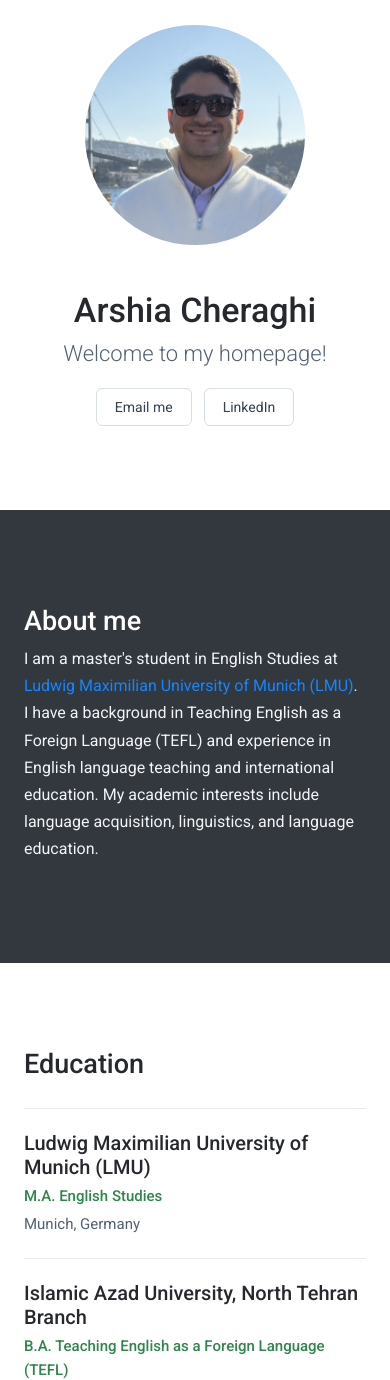
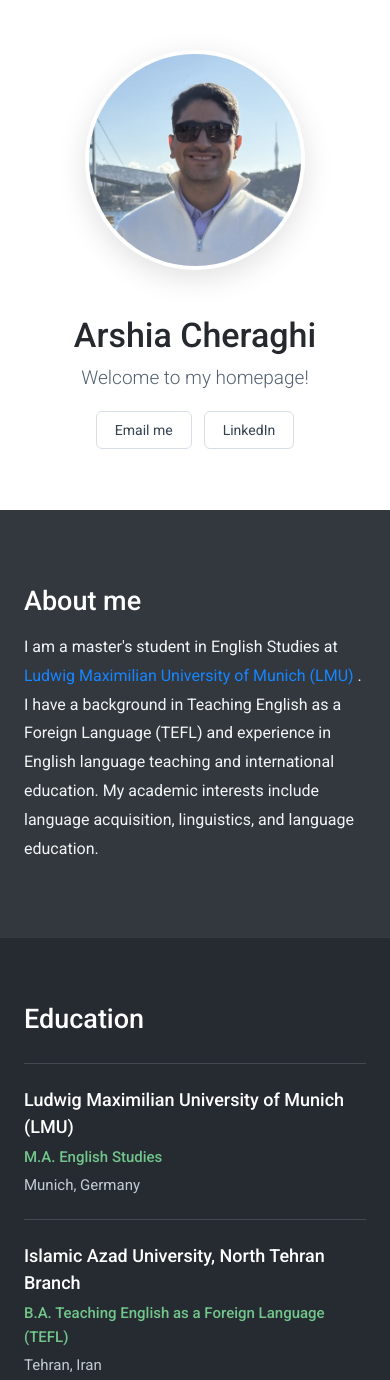
Before and after one commit to arshiacheraghiedu-bot/arshiacheraghiedu-bot.github.io, a plain HTML site: page index.html in a window 390 px wide. Shown: the top 1380 px of the page. Drawn offline with Linux system fonts and the light colour scheme.

Commit message:
Update index.html

```diff
--- a/index.html
+++ b/index.html
@@ -1,35 +1,60 @@
+
 <!DOCTYPE html>
 <html lang="en">
 <head>
 <meta charset="UTF-8">
 <meta name="viewport" content="width=device-width, initial-scale=1.0">
+
 <meta name="description" content="Academic homepage of Arshia Cheraghi, M.A. student in English Studies at LMU Munich.">
+
 <title>Arshia Cheraghi | Homepage</title>
+
 <link rel="preconnect" href="https://fonts.googleapis.com">
 <link rel="preconnect" href="https://fonts.gstatic.com" crossorigin>
+
 <link href="https://fonts.googleapis.com/css2?family=Roboto:wght@300;400;500;700&display=swap" rel="stylesheet">
+
 <style>
+
 :root {
   --lmu-green: #2f854c;
   --dark: #32383e;
-  --text: #25292e;
-  --muted: #526171;
+  --dark-secondary: #252b31;
+  --dark-footer: #1c2126;
+  --text: #ffffff;
+  --muted: #c4cbd3;
   --link: #1685ff;
 }
-* { box-sizing: border-box; margin: 0; padding: 0; }
-html { scroll-behavior: smooth; }
+
+* {
+  box-sizing: border-box;
+  margin: 0;
+  padding: 0;
+}
+
+html {
+  scroll-behavior: smooth;
+}
+
 body {
   font-family: "Roboto", Arial, sans-serif;
   color: var(--text);
-  background: #fff;
+  background: var(--dark);
 }
+
+/* =========================
+   HERO / PROFILE SECTION
+========================= */
+
 .hero {
   min-height: 540px;
   text-align: center;
-  background: #fff;
-  padding: 0 20px 70px;
+  background: #ffffff;
+  color: #25292e;
+  padding: 35px 20px 70px;
   overflow: hidden;
 }
+
 .portrait-stage {
   width: 310px;
   height: 310px;
@@ -39,193 +64,358 @@ body {
   align-items: center;
   justify-content: center;
 }
-.lmu-word {
-  position: absolute;
-  left: 50%;
-  top: 50%;
-  transform: translate(-50%, -50%);
-  font-size: clamp(100px, 16vw, 160px);
-  line-height: 1;
-  font-weight: 700;
-  letter-spacing: -10px;
-  color: var(--lmu-green);
-  opacity: .22;
-  z-index: 0;
-  white-space: nowrap;
+
+/* حذف لوگوی پشت عکس */
+
+.lmu-word,
+.lmu-mark {
+  display: none;
 }
-.lmu-mark {
-  position: absolute;
-  width: 235px;
-  height: 123px;
-  object-fit: contain;
-  opacity: .13;
-  z-index: 0;
-}
+
+/* تصویر پروفایل */
+
 .profile-photo {
   position: relative;
   z-index: 1;
+
   width: 250px;
   height: 250px;
+
   border-radius: 50%;
   object-fit: cover;
   object-position: center 35%;
+
   display: block;
   background: #e8eef0;
+
+  border: 4px solid #ffffff;
+
+  box-shadow: 0 8px 30px rgba(0, 0, 0, 0.12);
 }
+
 .hero h1 {
   font-size: clamp(34px, 4vw, 44px);
   line-height: 1.2;
   font-weight: 500;
   margin-bottom: 10px;
 }
+
 .hero .welcome {
   font-size: 22px;
   font-weight: 300;
-  color: var(--muted);
+  color: #526171;
 }
+
 .hero-actions {
   margin-top: 22px;
+
   display: flex;
   justify-content: center;
   gap: 12px;
   flex-wrap: wrap;
 }
+
 .action {
   display: inline-flex;
   align-items: center;
   justify-content: center;
+
   padding: 10px 18px;
+
   border-radius: 6px;
   font-size: 14px;
   text-decoration: none;
+
   border: 1px solid #d8dee5;
   color: #344252;
   background: white;
-  transition: .2s ease;
+
+  transition: 0.2s ease;
 }
+
 .action:hover {
   border-color: var(--lmu-green);
   color: var(--lmu-green);
   transform: translateY(-2px);
 }
+
+/* =========================
+   ABOUT SECTION
+========================= */
+
 .about {
   background: var(--dark);
-  color: #fff;
-  padding: 160px 24px 100px;
+  color: #ffffff;
+
+  padding: 100px 24px;
   min-height: 390px;
 }
+
 .content-wrap {
   max-width: 800px;
   margin: 0 auto;
 }
-.about h2, .education h2 {
+
+.about h2,
+.education h2 {
   font-size: 30px;
   font-weight: 500;
-  margin-bottom: 8px;
+  margin-bottom: 16px;
 }
+
 .about p {
   font-size: 16px;
-  line-height: 1.7;
+  line-height: 1.8;
   font-weight: 400;
   color: #f2f4f6;
 }
+
 .about a {
   color: var(--link);
   text-decoration: none;
 }
-.about a:hover { text-decoration: underline; }
+
+.about a:hover {
+  text-decoration: underline;
+}
+
+/* =========================
+   EDUCATION SECTION
+========================= */
+
 .education {
-  background: #fff;
+  background: var(--dark-secondary);
+  color: #ffffff;
+
   padding: 85px 24px 100px;
 }
-.education h2 { margin-bottom: 28px; }
+
+.education h2 {
+  color: #ffffff;
+  margin-bottom: 28px;
+}
+
 .edu-item {
   padding: 22px 0;
-  border-bottom: 1px solid #e6e9ed;
+  border-bottom: 1px solid #414850;
 }
-.edu-item:first-of-type { border-top: 1px solid #e6e9ed; }
+
+.edu-item:first-of-type {
+  border-top: 1px solid #414850;
+}
+
 .edu-item h3 {
   font-size: 20px;
   font-weight: 500;
   margin-bottom: 5px;
+  color: #ffffff;
 }
+
 .edu-item .degree {
-  color: var(--lmu-green);
+  color: #72c58b;
   font-size: 15px;
   font-weight: 500;
   margin-bottom: 4px;
 }
+
 .edu-item p {
-  color: var(--muted);
+  color: #c4cbd3;
   font-size: 15px;
   line-height: 1.6;
 }
+
+/* =========================
+   FOOTER
+========================= */
+
 footer {
-  background: #f6f7f8;
+  background: var(--dark-footer);
   text-align: center;
+
   padding: 22px;
-  color: #7a8490;
+
+  color: #aab3bd;
   font-size: 12px;
 }
+
+/* =========================
+   MOBILE RESPONSIVE
+========================= */
+
 @media (max-width: 600px) {
-  .hero { min-height: 510px; padding-bottom: 55px; }
-  .portrait-stage { width: 270px; height: 270px; margin-bottom: 20px; }
-  .profile-photo { width: 220px; height: 220px; }
-  .lmu-mark { width: 205px; height: 108px; }
-  .about { padding-top: 95px; }
-  .about h2, .education h2 { font-size: 27px; }
+
+  .hero {
+    min-height: 510px;
+    padding: 25px 20px 55px;
+  }
+
+  .portrait-stage {
+    width: 270px;
+    height: 270px;
+    margin-bottom: 20px;
+  }
+
+  .profile-photo {
+    width: 220px;
+    height: 220px;
+  }
+
+  .hero h1 {
+    font-size: 34px;
+  }
+
+  .hero .welcome {
+    font-size: 19px;
+  }
+
+  .about {
+    padding: 75px 24px;
+  }
+
+  .education {
+    padding: 65px 24px 75px;
+  }
+
+  .about h2,
+  .education h2 {
+    font-size: 27px;
+  }
+
+  .edu-item h3 {
+    font-size: 18px;
+    line-height: 1.5;
+  }
+
 }
+
 </style>
 </head>
+
 <body>
 
+<!-- =========================
+     PROFILE / HOME
+========================= -->
+
 <header class="hero">
-  <div class="portrait-stage" aria-label="Profile portrait with LMU branding">
-    <span class="lmu-word" aria-hidden="true">LMU</span>
-    <img class="lmu-mark" src="lmu-logo.svg" alt="" aria-hidden="true">
-    <img class="profile-photo" src="profile.jpg" alt="Arshia Cheraghi">
+
+  <div class="portrait-stage" aria-label="Profile portrait">
+
+    <img
+      class="profile-photo"
+      src="profile.jpg"
+      alt="Arshia Cheraghi"
+    >
+
   </div>
 
   <h1>Arshia Cheraghi</h1>
-  <p class="welcome">Welcome to my homepage!</p>
+
+  <p class="welcome">
+    Welcome to my homepage!
+  </p>
 
   <div class="hero-actions">
-    <a class="action" href="mailto:Arshia.Cheraghi@campus.lmu.de">Email me</a>
-    <a class="action" href="https://www.linkedin.com/in/arshiach196/" target="_blank" rel="noopener noreferrer">LinkedIn</a>
+
+    <a
+      class="action"
+      href="mailto:Arshia.Cheraghi@campus.lmu.de"
+    >
+      Email me
+    </a>
+
+    <a
+      class="action"
+      href="https://www.linkedin.com/in/arshiach196/"
+      target="_blank"
+      rel="noopener noreferrer"
+    >
+      LinkedIn
+    </a>
+
   </div>
+
 </header>
 
+<!-- =========================
+     ABOUT ME
+========================= -->
+
 <section class="about" id="about">
+
   <div class="content-wrap">
+
     <h2>About me</h2>
+
     <p>
       I am a master's student in English Studies at
-      <a href="https://www.lmu.de/en/" target="_blank" rel="noopener noreferrer">Ludwig Maximilian University of Munich (LMU)</a>.
+      <a
+        href="https://www.lmu.de/en/"
+        target="_blank"
+        rel="noopener noreferrer"
+      >
+        Ludwig Maximilian University of Munich (LMU)
+      </a>.
+
       I have a background in Teaching English as a Foreign Language (TEFL)
-      and experience in English language teaching and international education.
-      My academic interests include language acquisition, linguistics,
-      and language education.
+      and experience in English language teaching and international
+      education. My academic interests include language acquisition,
+      linguistics, and language education.
     </p>
+
   </div>
+
 </section>
 
+<!-- =========================
+     EDUCATION
+========================= -->
+
 <section class="education" id="education">
+
   <div class="content-wrap">
+
     <h2>Education</h2>
 
     <div class="edu-item">
-      <h3>Ludwig Maximilian University of Munich (LMU)</h3>
-      <p class="degree">M.A. English Studies</p>
-      <p>Munich, Germany</p>
+
+      <h3>
+        Ludwig Maximilian University of Munich (LMU)
+      </h3>
+
+      <p class="degree">
+        M.A. English Studies
+      </p>
+
+      <p>
+        Munich, Germany
+      </p>
+
     </div>
 
     <div class="edu-item">
-      <h3>Islamic Azad University, North Tehran Branch</h3>
-      <p class="degree">B.A. Teaching English as a Foreign Language (TEFL)</p>
-      <p>Tehran, Iran</p>
+
+      <h3>
+        Islamic Azad University, North Tehran Branch
+      </h3>
+
+      <p class="degree">
+        B.A. Teaching English as a Foreign Language (TEFL)
+      </p>
+
+      <p>
+        Tehran, Iran
+      </p>
+
     </div>
+
   </div>
+
 </section>
+
+<!-- =========================
+     FOOTER
+========================= -->
 
 <footer>
   © 2026 Arshia Cheraghi
```
